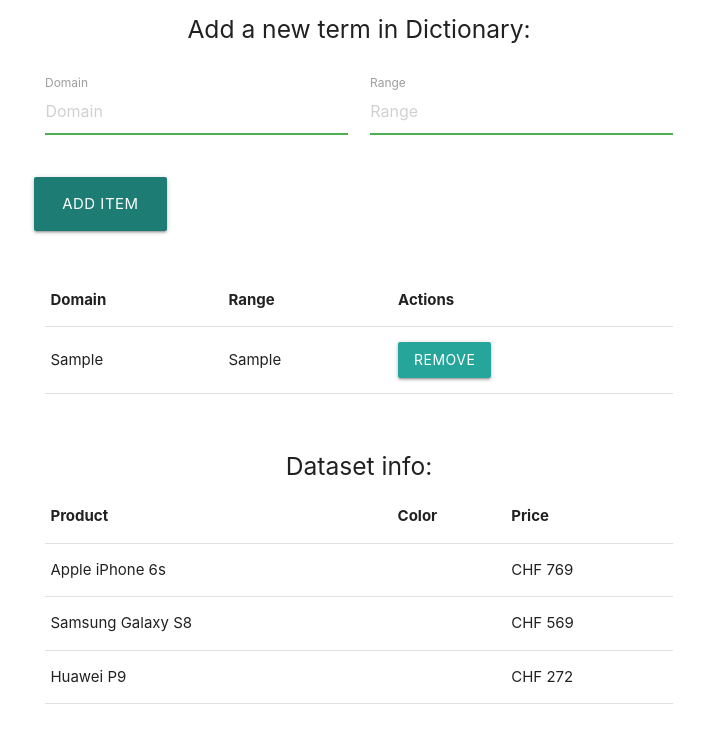
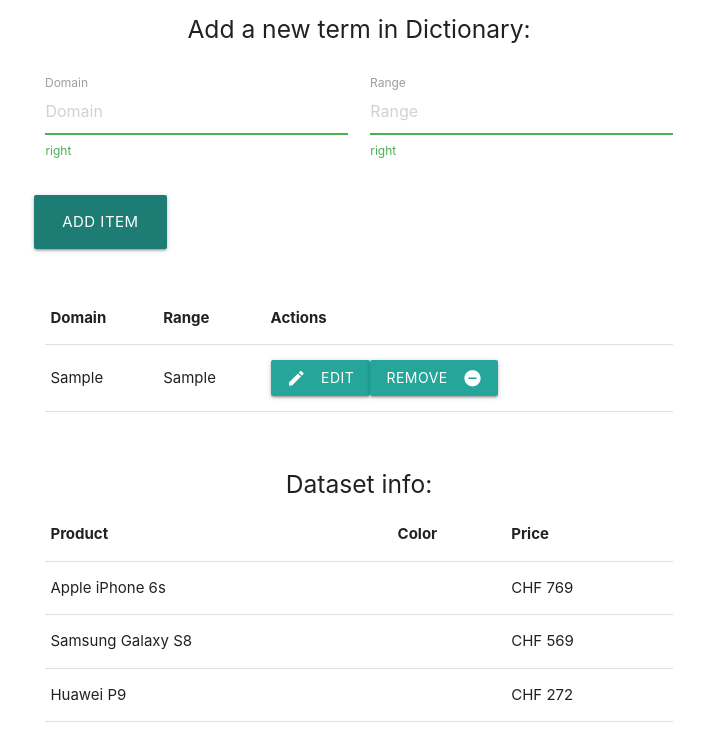
Before and after one commit to valerxx22/onedot-dictionary, a React (Create React App) app: page / in a window 1280 px wide. Both pictures are taken after typing "Sample", "Sample" into the empty fields and a click on the button "ADD ITEM". Shown: the top 740 px of the page, without its empty margins (281-985 px from the left). Built offline with nearby package versions, Linux system fonts and the light colour scheme.

Commit message:
Updating dictionary functionality, updated layout, validation errors layout

```diff
--- a/public/index.html
+++ b/public/index.html
@@ -13,6 +13,7 @@
 
     <!-- Compiled and minified CSS -->
     <link rel="stylesheet" href="https://cdnjs.cloudflare.com/ajax/libs/materialize/1.0.0/css/materialize.min.css">
+    <link href="https://fonts.googleapis.com/icon?family=Material+Icons" rel="stylesheet">
     <!--
       Notice the use of %PUBLIC_URL% in the tags above.
       It will be replaced with the URL of the `public` folder during the build.
--- a/src/App.js
+++ b/src/App.js
@@ -11,6 +11,7 @@ class App extends Component {
     this.state = {
       domain: '',
       range: '',
+      editedId: 0,
       originalDataSet: [],
       dictionaryItems: [],
     }
@@ -59,6 +60,28 @@ class App extends Component {
       }
     }
   }
+  /**
+   * @method validateInputs
+   * @param  {Array} dictionaryItems
+   * @param {number} itemId
+   */
+  validateInputs = (dictionaryItems, itemId) => {
+    let _this = this || {};
+    dictionaryItems.forEach(item => {
+      // check if domain or range is not duplicated
+      if(_this.state.domain === item.domain || _this.state.range === item.range) {
+        let domain = document.getElementById('domain');
+        domain.classList.add('validate');
+        domain.classList.add('invalid');
+        let range = document.getElementById('range');
+        range.classList.add('validate');
+        range.classList.add('invalid');
+
+        // eslint-disable-next-line
+        throw 'Domain or range is duplicated';
+      }
+    });
+  }
 
   /**
    * @method handleFormSubmit
@@ -67,39 +90,49 @@ class App extends Component {
    */
   handleFormSubmit = (event) => {
     event.preventDefault()
-
     // copy current list of dictionaryItems
     let dictionaryItems = [...this.state.dictionaryItems],
         id = 1 + Math.random();
     // generates a random id
+    if (this.state.editedId !== 0) {
+      // edit mode
+      // validate edited inputs before updating the array
+      this.validateInputs(dictionaryItems);
 
-    dictionaryItems.forEach(item => {
-      // check if domain or range is not duplicated
-      if(this.state.domain === item.domain || this.state.range === item.range) {
-        alert('Domain or range is duplicated');
-        // eslint-disable-next-line
-        throw 'Domain or range is duplicated';
+      dictionaryItems.forEach( (item)  => {
+
+        if (item.id === this.state.editedId) {
+          item.domain = this.state.domain;
+          item.range = this.state.range;
         }
+
       });
 
-    // pushing the object to dictionaryItems array
+      // update localStorage
+      this.localStorageSetItems('dictionaryItems', dictionaryItems);
+
+    } else {
+      // new input
+      // validate new inputs
+      this.validateInputs(dictionaryItems);
+
+      // udpating dictionary array
       dictionaryItems.push({
         id: id,
         domain: this.state.domain,
         range: this.state.range
       });
+    }
 
     this.setState({
       dictionaryItems,
+      editedId: 0,
       domain: '',
       range: '',
     });
 
     // update localStorage
-    localStorage.setItem(
-      'dictionaryItems',
-      JSON.stringify(dictionaryItems)
-    );
+    this.localStorageSetItems('dictionaryItems', dictionaryItems)
   }
 
   /**
@@ -119,6 +152,22 @@ class App extends Component {
   }
 
     /**
+   * edits the item selected
+   *
+   * @method editItem
+   * @param  {number} id
+   * @return {void}
+   */
+  editItem = (id) => {
+    // copy current list of dictionaryItems
+    const dictionaryItems = [...this.state.dictionaryItems],
+        editedItems = dictionaryItems.filter((item) => item.id === id);
+    // filter out the item being deleted
+
+    this.setState({ domain: editedItems[0].domain, range: editedItems[0].range, editedId: editedItems[0].id });
+  }
+
+  /**
    * Deletes the item selected
    *
    * @method deleteItem
@@ -133,8 +182,18 @@ class App extends Component {
 
     this.setState({ dictionaryItems: updatedItems });
 
+    this.localStorageSetItems('dictionaryItems', updatedItems)
+  }
+
+
+  /**
+   * @method localStorageSetItems
+   * @param  {string} objectName
+   * @param  {object} object
+   */
+  localStorageSetItems = (objectName, object) => {
     // update localStorage
-    localStorage.setItem('dictionaryItems', JSON.stringify(updatedItems));
+    localStorage.setItem(objectName, JSON.stringify(object));
   }
 
 
@@ -157,11 +216,12 @@ class App extends Component {
         <DictionaryTable
             dictionaryItems={ this.state.dictionaryItems }
             deleteItem={ this.deleteItem }
+            editItem={ this.editItem }
         />
         <br/>
         <DataSetTable
-          dictionaryItems={this.state.dictionaryItems}
-          originalDataSet={this.state.originalDataSet}
+          dictionaryItems={ this.state.dictionaryItems }
+          originalDataSet={ this.state.originalDataSet }
         />
       </div>
     );
--- a/src/components/DictionaryTable.js
+++ b/src/components/DictionaryTable.js
@@ -22,10 +22,11 @@ class Table extends Component {
                                     <td>{item.domain}</td>
                                     <td>{item.range}</td>
                                     <td>
-                                        <button
-                                            className="waves-effect waves-light btn"
-                                            onClick={this.props.deleteItem.bind(this, item.id)}>
-                                            Remove
+                                        <button className="btn waves-effect waves-light" onClick={this.props.editItem.bind(this, item.id)}>
+                                            <i className="material-icons left">edit</i>Edit
+                                        </button>
+                                        <button className="btn waves-effect waves-light" onClick={this.props.deleteItem.bind(this, item.id)}>
+                                            <i className="material-icons right">remove_circle</i>Remove
                                         </button>
                                     </td>
                                 </tr>
@@ -41,6 +42,7 @@ class Table extends Component {
 
 Table.propTypes = {
     deleteItem: PropTypes.func.isRequired,
+    editItem: PropTypes.func.isRequired,
     dictionaryItems: PropTypes.array.isRequired,
 };
 
--- a/src/components/Form.js
+++ b/src/components/Form.js
@@ -20,6 +20,7 @@ class Form extends Component {
                             onChange={this.props.handleInputChange}
                             className="validate" />
                         <label htmlFor="domain">Domain</label>
+                        <span className="helper-text" data-error="Duplicated input" data-success="right"></span>
                     </div>
                     <div className="input-field col s6">
                         <input
@@ -31,6 +32,7 @@ class Form extends Component {
                             onChange={this.props.handleInputChange}
                             className="validate" />
                         <label htmlFor="range">Range</label>
+                        <span className="helper-text" data-error="Duplicated input" data-success="right"></span>
                     </div>
                 </div>
                 <div className="row">
```
Lines whose indentation alone changed are shown as unchanged.
